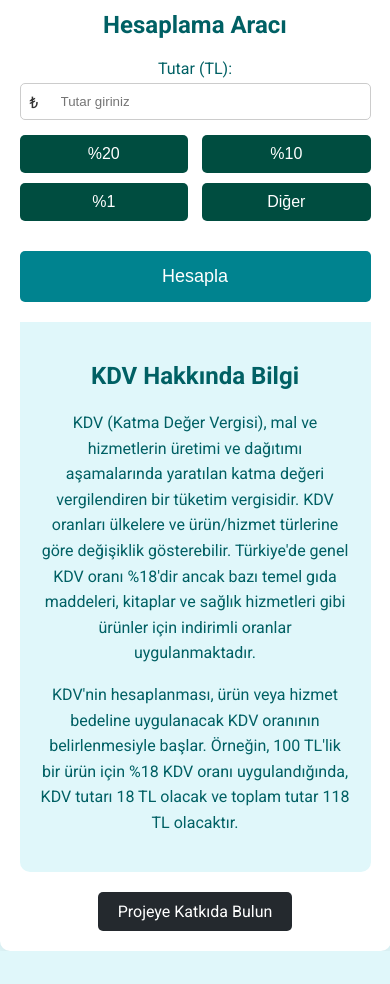
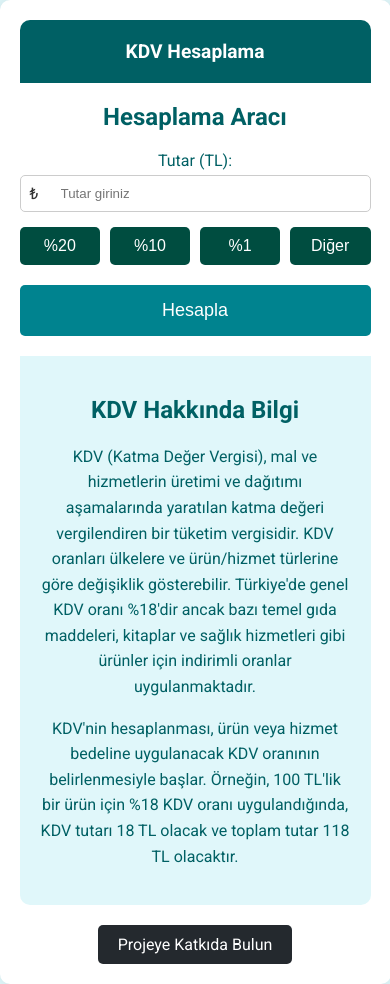
Before and after one commit to uzungoltr/kdvhesap, a plain HTML site: page index.html in a window 390 px wide. Before the commit the page ends 951 px from the top, so only its background shows below. Drawn offline with Linux system fonts and the light colour scheme.

Commit message:
Update index.html
ss

```diff
--- a/index.html
+++ b/index.html
@@ -15,7 +15,7 @@
             flex-direction: column;
             align-items: center;
             justify-content: center;
-            height: 100vh;
+            min-height: 100vh;
             color: #006064;
         }
         .container {
@@ -33,9 +33,13 @@
             padding: 20px;
             border-radius: 10px 10px 0 0;
             margin-bottom: 20px;
+            display: flex;
+            align-items: center; /* Yatay hizalama ekledik */
+            justify-content: center; /* Dikey hizalama ekledik */
         }
         .header h1 {
             margin: 0;
+            font-size: 1.5rem; /* Mobil için font boyutunu ayarladık */
         }
         .form-section {
             margin-bottom: 20px;
@@ -138,12 +142,13 @@
             background-color: #3b444b;
         }
         @media (max-width: 600px) {
-            .buttons button {
-                width: 48%;
-                margin-bottom: 10px;
+            .header h1 {
+                font-size: 1.2rem; /* Mobil için font boyutunu biraz daha küçülttük */
             }
-            .buttons {
-                flex-wrap: wrap;
+            .logo {
+                width: 40px; /* Mobil için logo boyutunu biraz daha küçülttük */
+                height: 40px; /* Mobil için logo boyutunu biraz daha küçülttük */
+                margin-right: 8px; /* Mobil için logo ile başlık arasındaki boşluğu biraz daha azalttık */
             }
         }
     </style>
```
